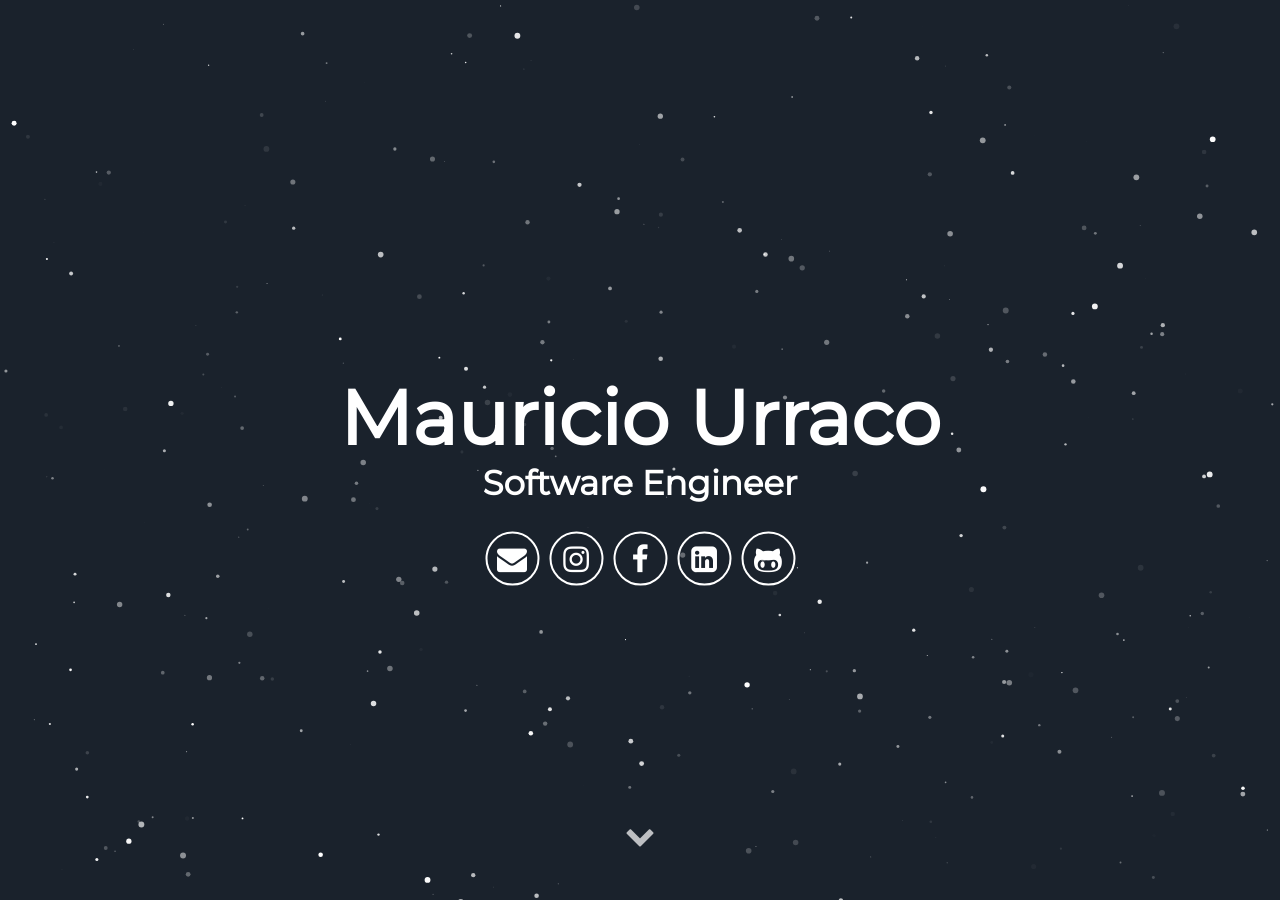
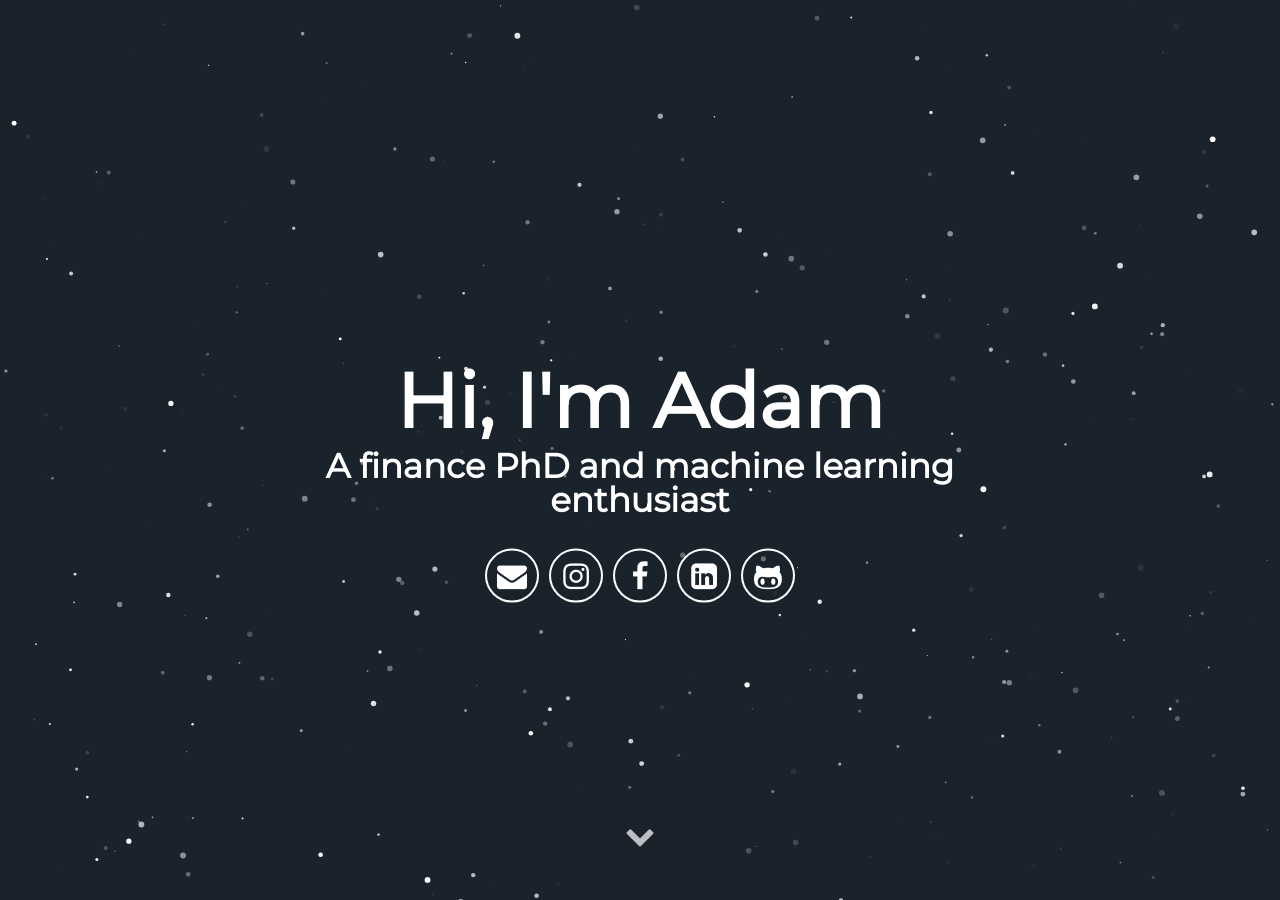
Before and after one commit to adam-bozman/adam-bozman.github.io, a Jekyll site: the page built from index.html, in a window 1280 px wide and 900 px high. Built offline with Jekyll 4.4.1, drawn with Linux system fonts in a browser that asks for light colours; some web fonts are replaced.

Commit message:
Update _config.yml

```diff
--- a/_config.yml
+++ b/_config.yml
@@ -1,14 +1,14 @@
 # Site settings
-title: Mauricio Urraco
+title: Hi, I'm Adam
 description: Jekyll Theme Minimal Resume
 # baseurl: "" # the subpath of your site, e.g. /blog
 # url: "localhost:3000" # the base hostname & protocol for your site e.g. http://willianjusten.com.br
 
 # User settings
-username: Mauricio Urraco
+username: Hi, I'm Adam
 user_description: I'm a Software Engineer from Argentina, always searching for the next challenge; no task is too scary nor too difficult. Lately I have been immersed in world of Giving Circles working with Grapevine, a California based startup trying to improve the world through collaborative giving. I'm the first engineer they hired to work on the platform.
-user_title: Software Engineer
-email: mauriurraco@gmail.com
+user_title: A finance PhD and machine learning enthusiast
+email: adam.bozman@wsu.edu
 # twitter_username: lorem_ipsum
 # github_username:  lorem_ipsum
 # gplus_username:  lorem_ipsum
```
